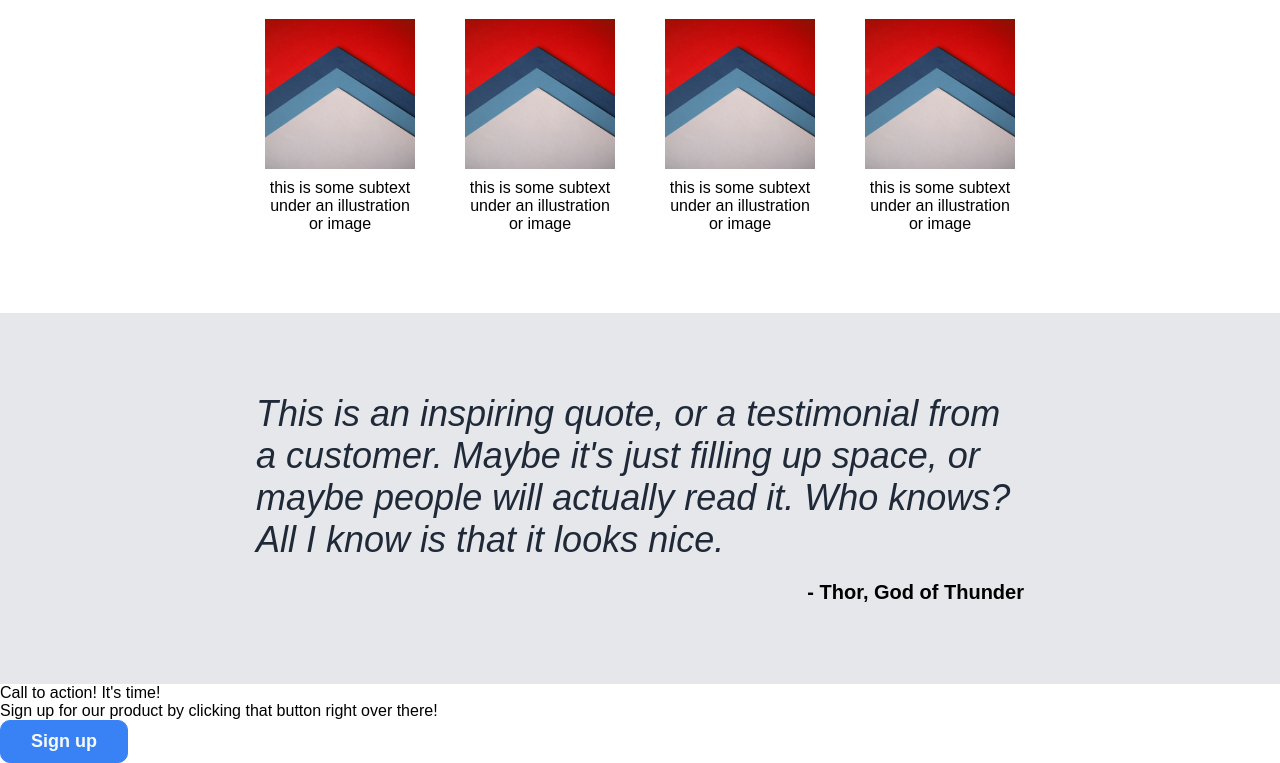
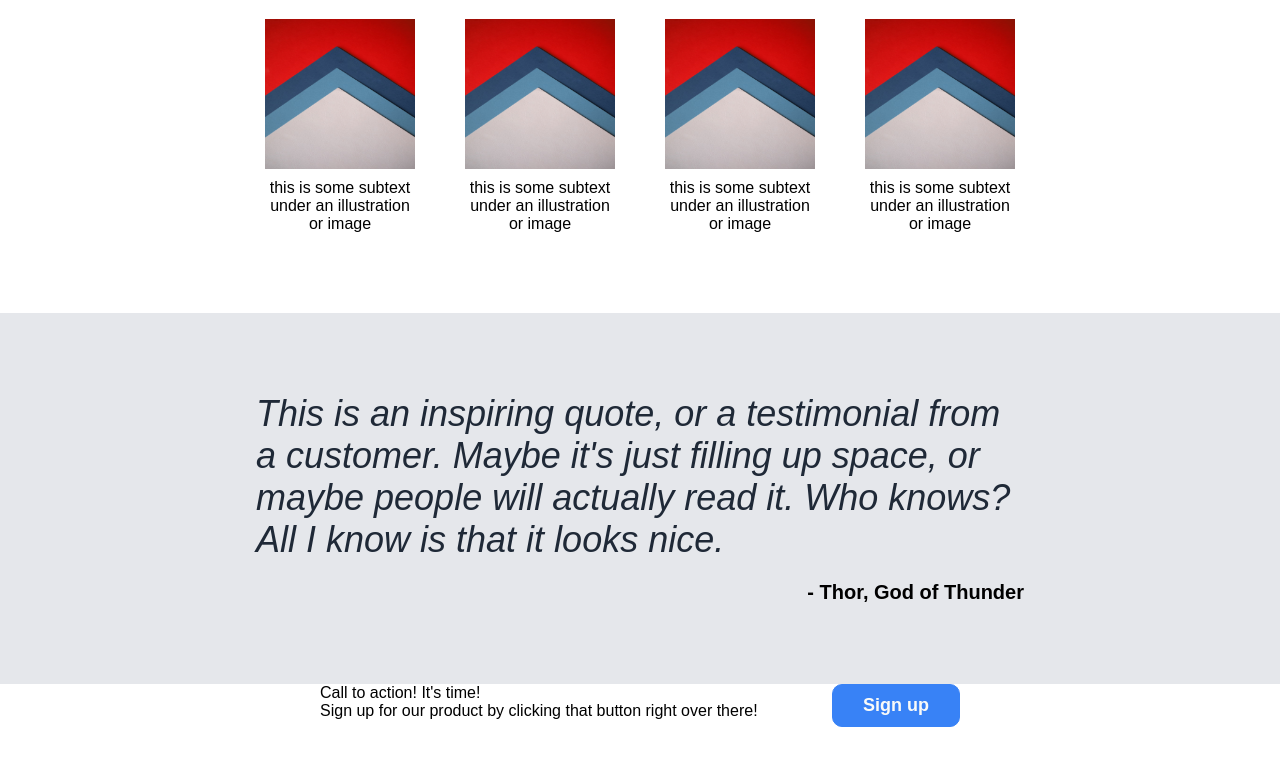
Before and after one commit to egpheel/odin-landingpage, a plain HTML site: page index.html in a window 1280 px wide. Shown: the part 643-1406 px from the top of the page. After the commit the page ends 1370 px from the top, so only its background shows below. Drawn offline with Linux system fonts and the light colour scheme.

Commit message:
started styling fourth section

```diff
--- a/styles.css
+++ b/styles.css
@@ -175,3 +175,16 @@ button:active {
 }
 
 /* end of third section
+/* fourth section */
+
+.fourth {
+  display: flex;
+  align-items: center;
+  justify-content: center;
+}
+
+.container {
+  width: 50%;
+  display: flex;
+  justify-content: space-between;
+}
```
